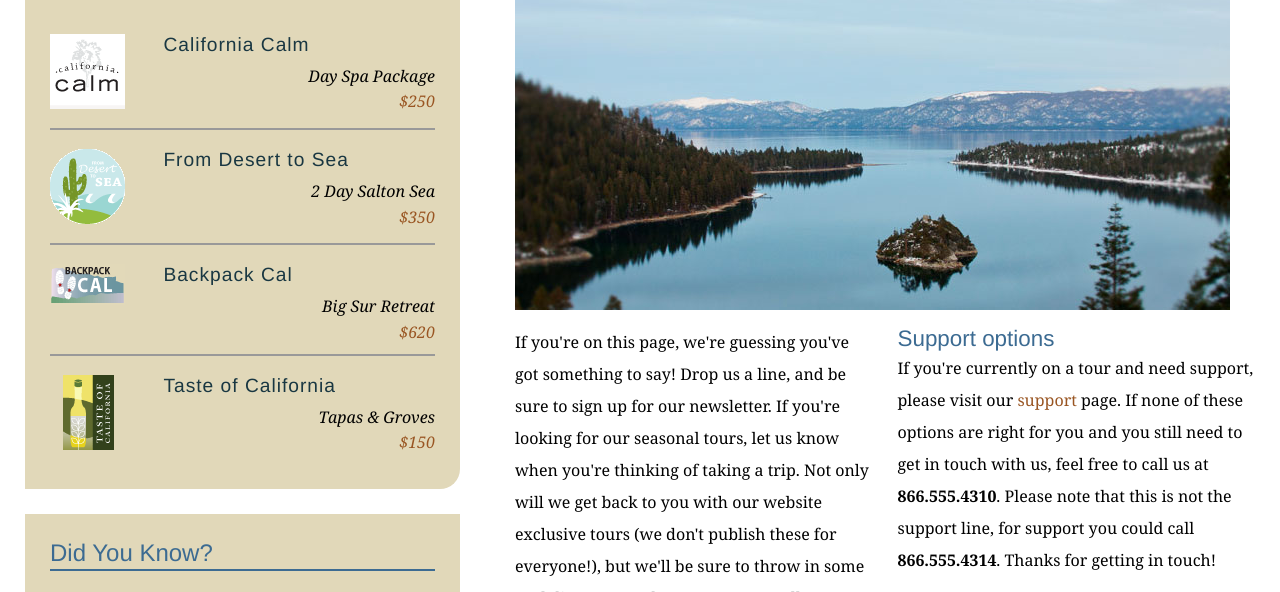
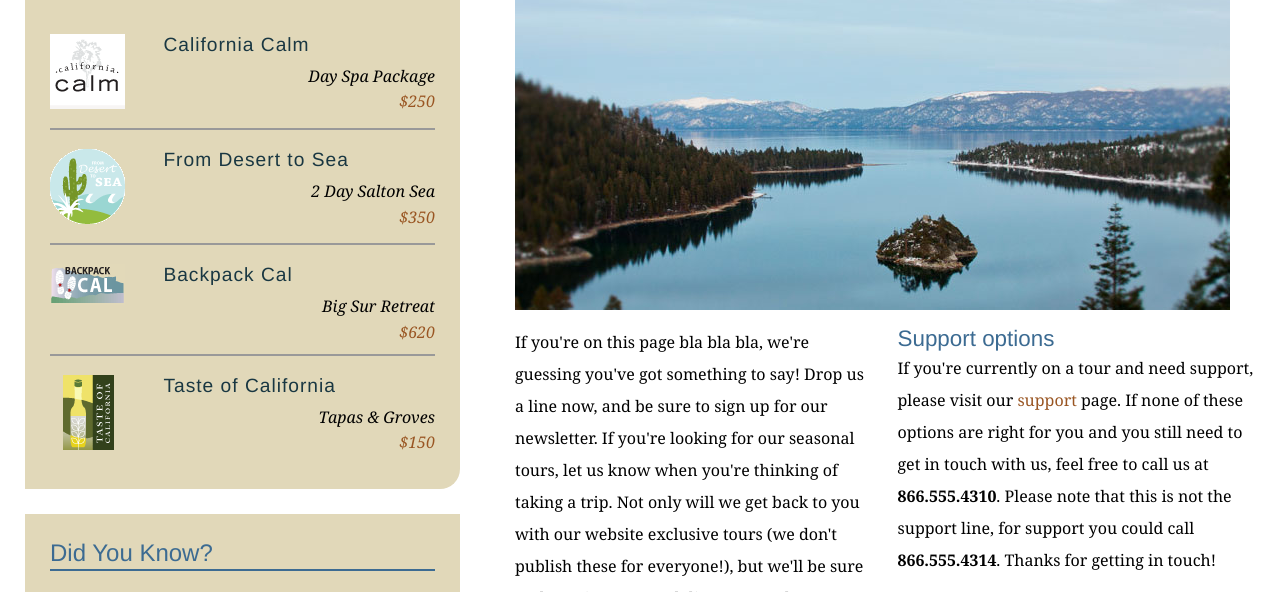
Before and after one commit to viancuqa/explore_california, a plain HTML site: page contact.html in a window 1280 px wide. Shown: the part 342-934 px from the top of the page. Drawn offline with Linux system fonts and the light colour scheme.

Commit message:
changed contact page

```diff
--- a/contact.html
+++ b/contact.html
@@ -68,7 +68,7 @@
           <h1>Get in touch</h1>
           <img src="assets/images/emerald_bay.jpg" alt="Beautiful Lake Tahoe" class="articleImage" />
           <div class="multiCol">
-            <p>If you're on this page, we're guessing you've got something to say! Drop us a line, and be sure to sign up for our newsletter. If you're looking for our seasonal tours,  let us know when you're thinking of taking a trip. Not only will we get back to you with our website exclusive tours (we don't publish these for everyone!), but we'll be sure to throw in some cool discounts and tour extras as well.</p>
+            <p>If you're on this page bla bla bla, we're guessing you've got something to say! Drop us a line now, and be sure to sign up for our newsletter. If you're looking for our seasonal tours,  let us know when you're thinking of taking a trip. Not only will we get back to you with our website exclusive tours (we don't publish these for everyone!), but we'll be sure to throw in some cool discounts and tour extras as well.</p>
 
             <h2>Support options</h2>
             <p>If you're currently on a tour and need support, please visit our <a href="support.html">support</a> page. If none of these options are right for you and you still need to get in touch with us, feel free to call us at<span class="phone"> <strong>866.555.4310</strong>. Please note that this is not the support line, for support you could call </span><strong>866.555.4314</strong>. Thanks for getting in touch!</p>
```
